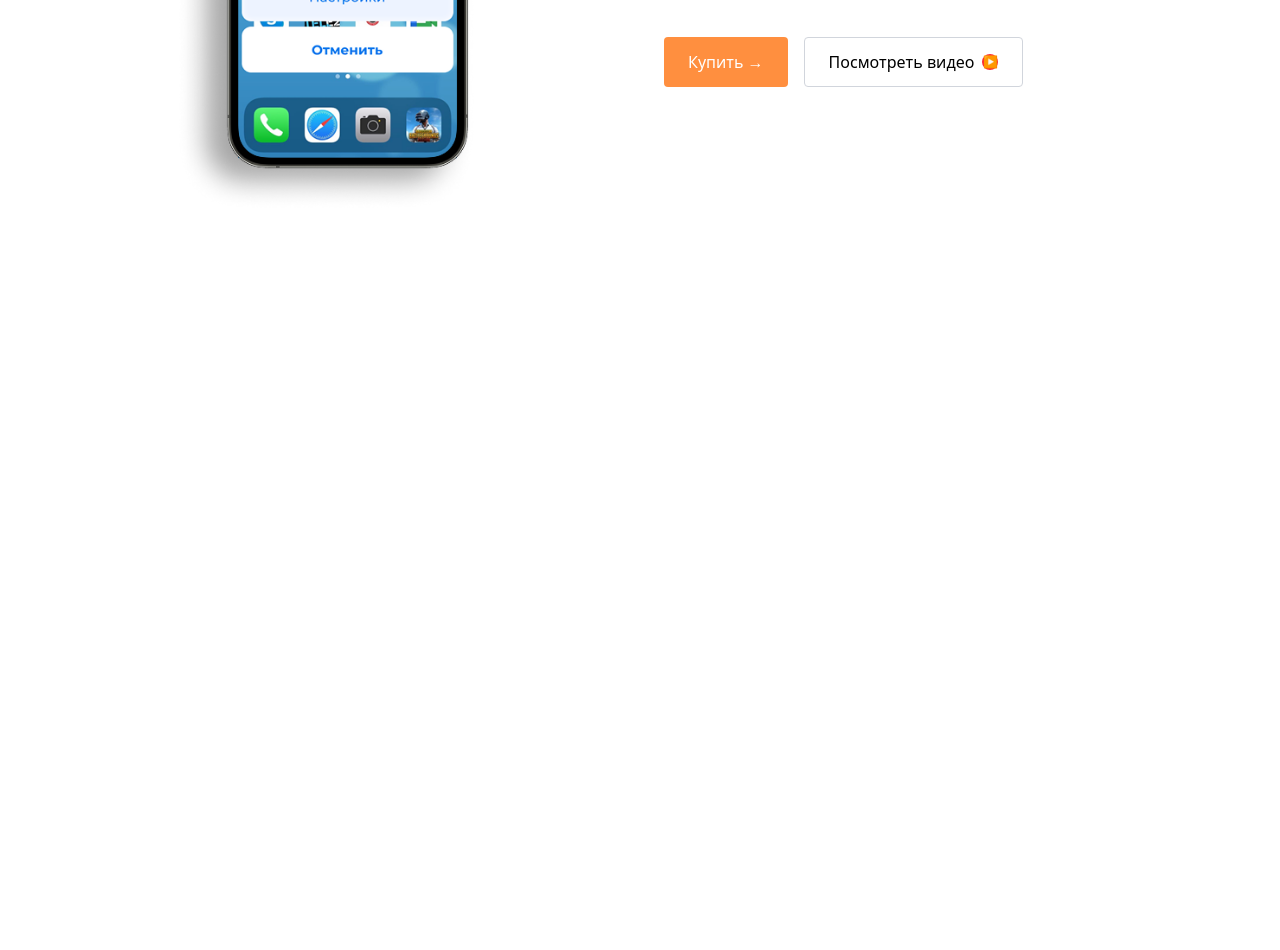
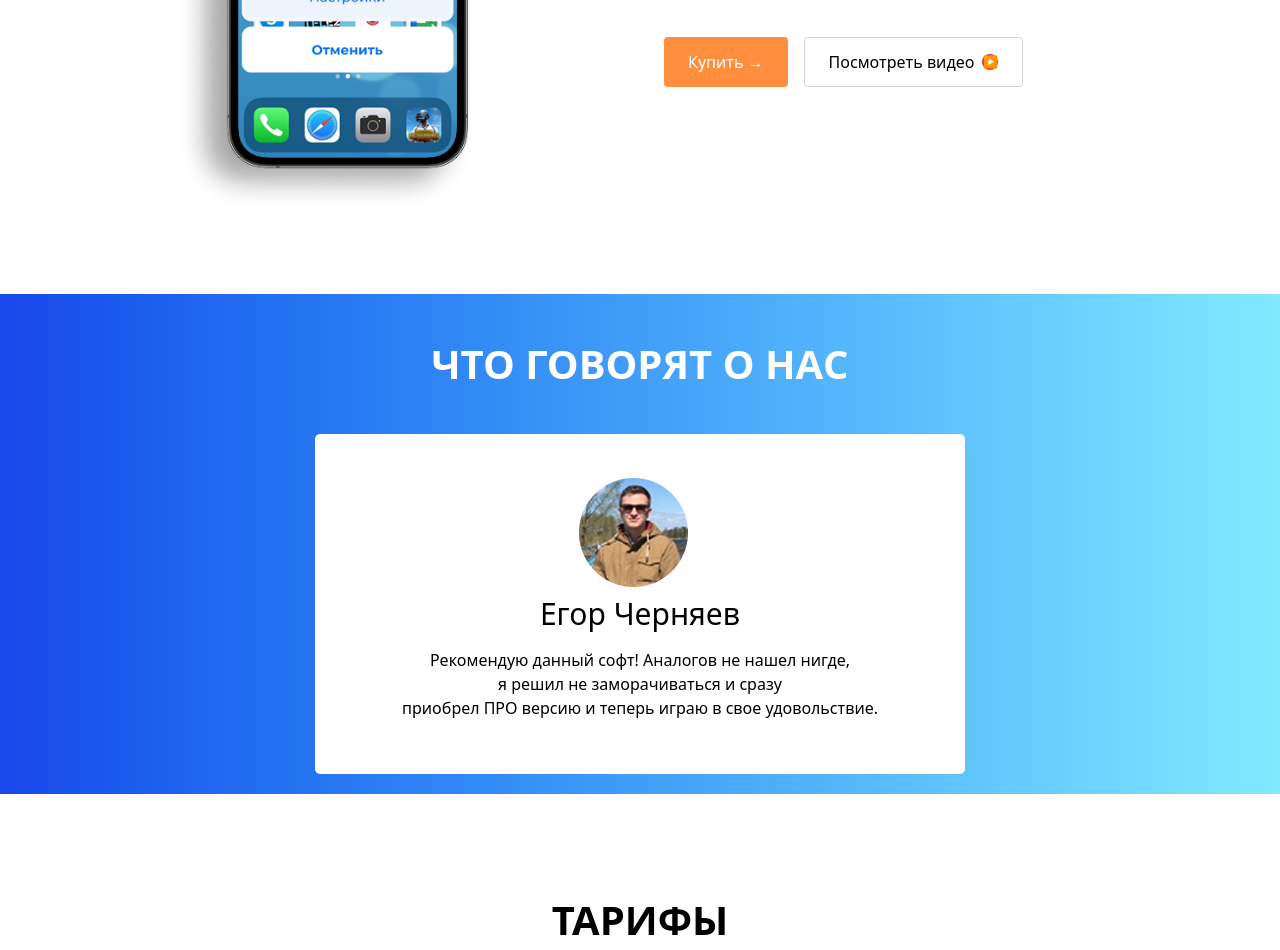
Before and after one commit to Ahmadjon04082009/home-work-23.12.2025, a website: page src/index.html in a window 1280 px wide. Shown: the part 1334-2284 px from the top of the page. Before the commit the page ends 1628 px from the top, so only its background shows below. Drawn offline with nearby package versions, Linux system fonts and the light colour scheme; files that its build step writes are made by us from their sources.

Commit message:
section 2

```diff
--- a/src/index.html
+++ b/src/index.html
@@ -120,6 +120,22 @@
   </div>
 </section>
 
+<section class=" bg-gradient-to-r from-[#1A47EA] to-[#82E9FF] w-full h-[500px] ">
+<div>
+    <h1 class="text-[40px] text-[white] font-[600] text-center pt-10">ЧТО ГОВОРЯТ О НАС</h1>
+    <div class="lg:w-[650px] h-[340px] bg-[white] rounded-[5px]  mt-10 max-w-[1200px] m-auto ">
+<img class="pl-65 pt-10" src="Rectangle 2021.png" alt="">
+<h1 class="text-center text-[30px]">Егор Черняев</h1>
+<p class="text-center mt-3 ">Рекомендую данный софт! Аналогов не нашел нигде, <br>я решил не
+заморачиваться и сразу <br> приобрел ПРО версию и
+теперь играю в свое удовольствие.</p>
+    </div>
+</div>
+
+</section>
+
+<h1 class="text-center text-[40px] font-[600] mt-24 max-w-[1200px] m-auto ">ТАРИФЫ</h1>
+ <div class="relative flex flex-col items-center ">
 
 
 
```
